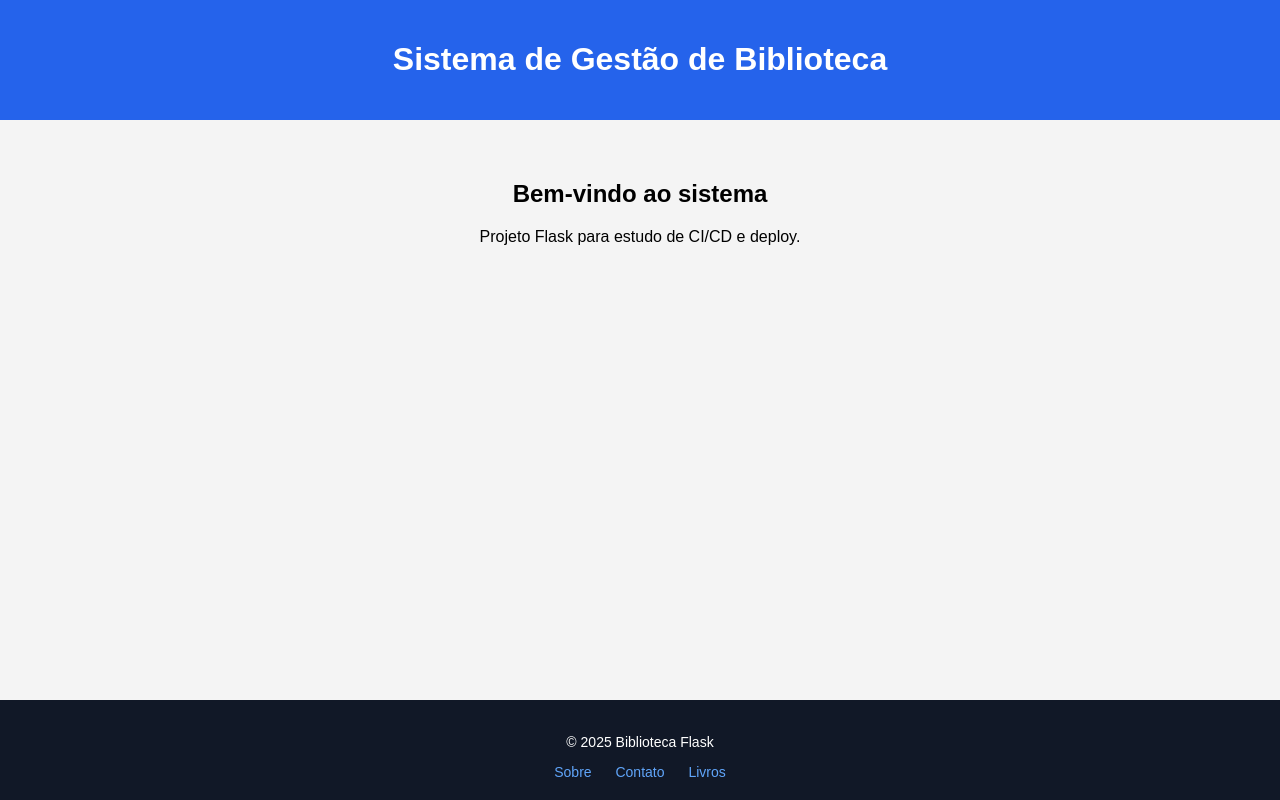
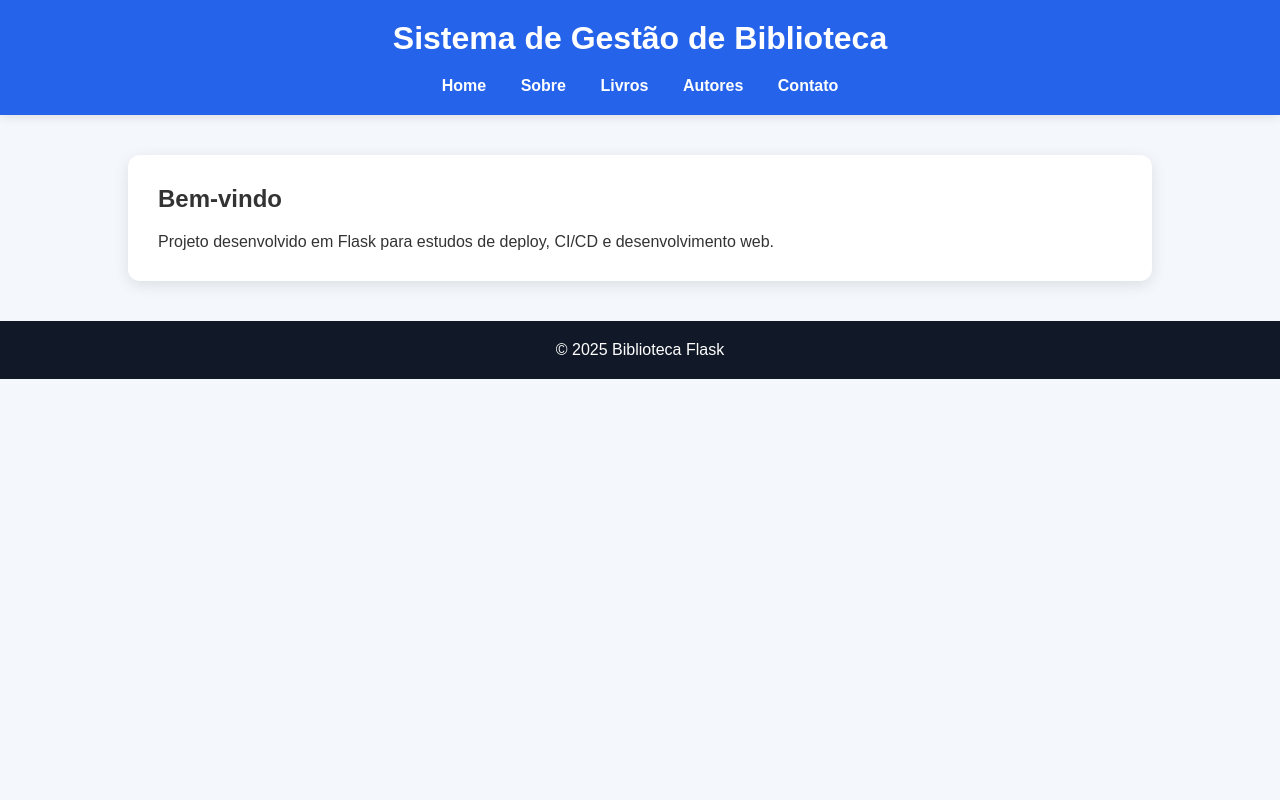
Before and after one commit to Joa1804/Test-Entre-Con, a Flask app: page / in a window 1280 px wide. Run offline with Flask 3, Linux system fonts and the light colour scheme.

Commit message:
colocandor css

```diff
--- /dev/null
+++ b/static/style.css
@@ -0,0 +1,65 @@
+*{
+    margin:0;
+    padding:0;
+    box-sizing:border-box;
+}
+
+body{
+    font-family: Arial, sans-serif;
+    background:#f4f7fb;
+    color:#333;
+}
+
+header{
+    background:#2563eb;
+    color:white;
+    padding:20px;
+    text-align:center;
+    box-shadow:0 2px 10px rgba(0,0,0,0.1);
+}
+
+nav{
+    margin-top:10px;
+}
+
+nav a{
+    color:white;
+    text-decoration:none;
+    margin:0 15px;
+    font-weight:bold;
+    transition:0.3s;
+}
+
+nav a:hover{
+    color:#cbd5e1;
+}
+
+.container{
+    width:80%;
+    margin:40px auto;
+    background:white;
+    padding:30px;
+    border-radius:12px;
+    box-shadow:0 4px 15px rgba(0,0,0,0.1);
+}
+
+h1,h2{
+    margin-bottom:20px;
+}
+
+ul{
+    margin-top:15px;
+    padding-left:20px;
+}
+
+li{
+    margin-bottom:10px;
+}
+
+footer{
+    background:#111827;
+    color:white;
+    text-align:center;
+    padding:20px;
+    margin-top:40px;
+}
--- a/templates/autores.html
+++ b/templates/autores.html
@@ -3,6 +3,9 @@
 <head>
     <meta charset="UTF-8">
     <title>Autores</title>
+
+
+    <link rel="stylesheet" href="{{ url_for('static', filename='style.css') }}">
 </head>
 <body>
 
--- a/templates/contato.html
+++ b/templates/contato.html
@@ -3,6 +3,8 @@
 <head>
     <meta charset="UTF-8">
     <title>Contato</title>
+
+    <link rel="stylesheet" href="{{ url_for('static', filename='style.css') }}">
 </head>
 <body>
 
--- a/templates/index.html
+++ b/templates/index.html
@@ -5,63 +5,33 @@
     <meta name="viewport" content="width=device-width, initial-scale=1.0">
     <title>Biblioteca</title>
 
-    <style>
-
-        body{
-            margin:0;
-            font-family: Arial, sans-serif;
-            background:#f4f4f4;
-            display:flex;
-            flex-direction:column;
-            min-height:100vh;
-        }
-
-        header{
-            background:#2563eb;
-            color:white;
-            padding:20px;
-            text-align:center;
-        }
-
-        .container{
-            flex:1;
-            padding:40px;
-            text-align:center;
-        }
-
-        .footer{
-            background:#111827;
-            color:white;
-            text-align:center;
-            padding:20px;
-            font-size:14px;
-        }
-
-        .footer a{
-            color:#60a5fa;
-            text-decoration:none;
-            margin:0 10px;
-        }
-
-    </style>
+    <link rel="stylesheet" href="{{ url_for('static', filename='style.css') }}">
 </head>
 <body>
 
     <header>
         <h1>Sistema de Gestão de Biblioteca</h1>
+
+        <nav>
+            <a href="/">Home</a>
+            <a href="/sobre">Sobre</a>
+            <a href="/livros">Livros</a>
+            <a href="/autores">Autores</a>
+            <a href="/contato">Contato</a>
+        </nav>
     </header>
 
     <div class="container">
-        <h2>Bem-vindo ao sistema</h2>
-        <p>Projeto Flask para estudo de CI/CD e deploy.</p>
+        <h2>Bem-vindo</h2>
+
+        <p>
+            Projeto desenvolvido em Flask para estudos de deploy,
+            CI/CD e desenvolvimento web.
+        </p>
     </div>
 
-    <footer class="footer">
-        <p>© 2025 Biblioteca Flask</p>
-
-        <a href="/sobre">Sobre</a>
-        <a href="/contato">Contato</a>
-        <a href="/livros">Livros</a>
+    <footer>
+        © 2025 Biblioteca Flask
     </footer>
 
 </body>
--- a/templates/sobre.html
+++ b/templates/sobre.html
@@ -3,6 +3,9 @@
 <head>
     <meta charset="UTF-8">
     <title>Sobre</title>
+
+
+    <link rel="stylesheet" href="{{ url_for('static', filename='style.css') }}">
 </head>
 <body>
 
```
Also changed, not shown: templates/livros.html (+28 -7 lines).
